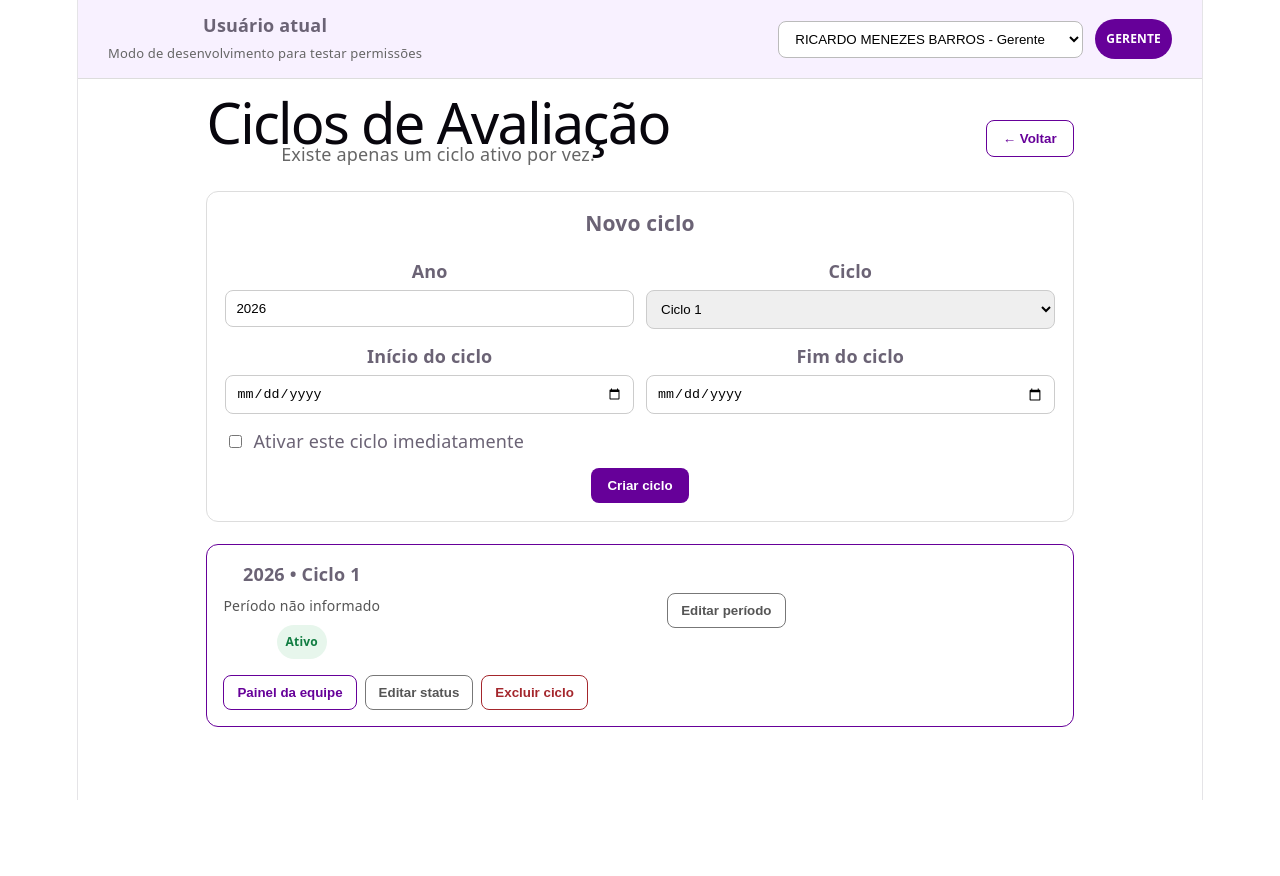
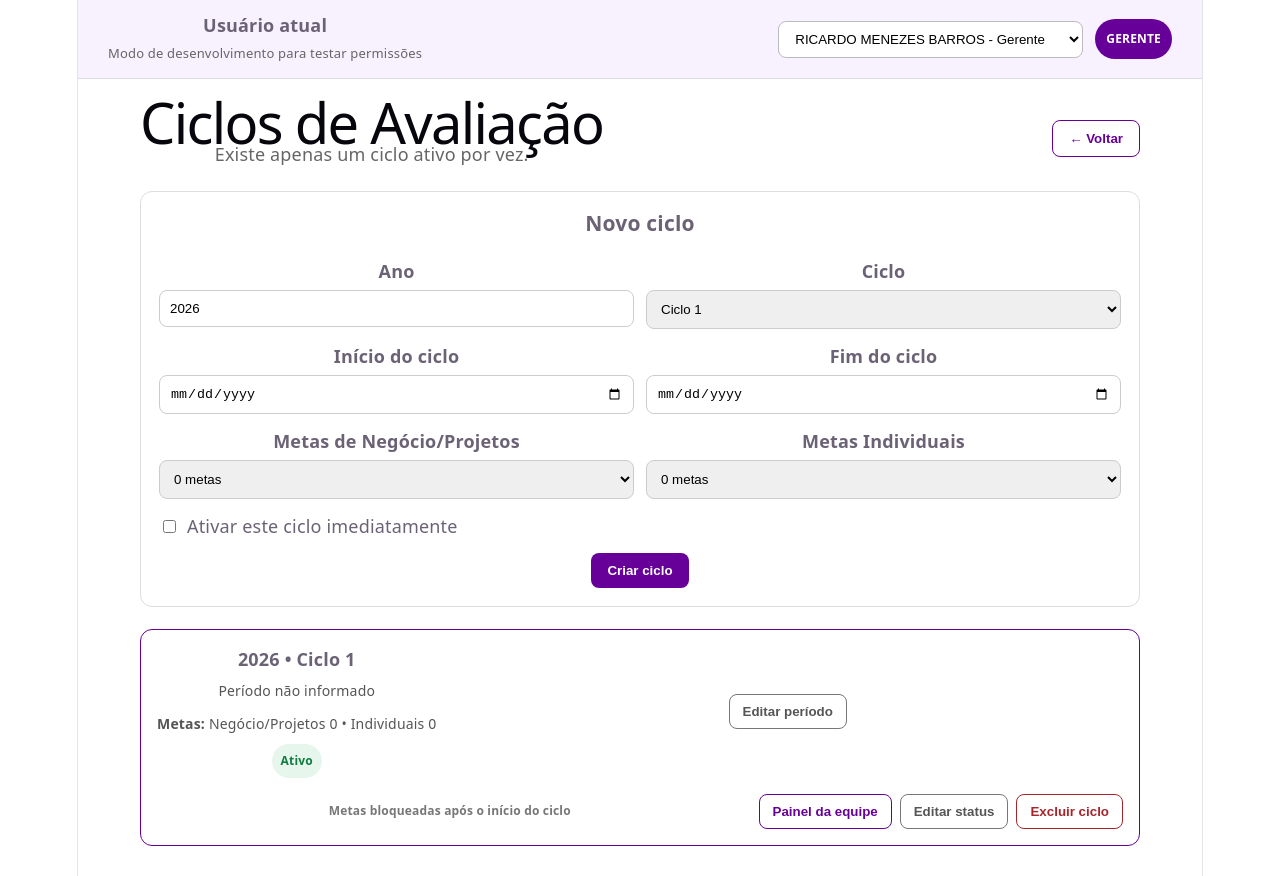
Before and after one commit to salinasjmilesbr/feedback-control-public, a React (Vite) app: page /ciclos in a window 1280 px wide. Before the commit the page ends 800 px from the top, so only its background shows below. Built offline with nearby package versions, Linux system fonts and the light colour scheme.

Commit message:
Adiciona configuração de metas por ciclo e bloqueio após ativação

```diff
--- a/src/pages/CiclosAvaliacaoPage.tsx
+++ b/src/pages/CiclosAvaliacaoPage.tsx
@@ -6,6 +6,7 @@ import {
   encerrarCiclo,
   excluirCiclo,
   getCiclosAvaliacao,
+  atualizarConfiguracaoMetasCiclo,
   atualizarPeriodoCiclo,
   atualizarStatusCiclo,
   formatarPeriodoCiclo,
@@ -26,6 +27,10 @@ function CiclosAvaliacaoPage() {
   const [ciclo, setCiclo] = useState<1 | 2 | 3>(1);
   const [dataInicio, setDataInicio] = useState("");
   const [dataFim, setDataFim] = useState("");
+  const [quantidadeMetasNegocio, setQuantidadeMetasNegocio] =
+    useState<0 | 1 | 2 | 3>(0);
+  const [quantidadeMetasIndividuais, setQuantidadeMetasIndividuais] =
+    useState<0 | 1 | 2 | 3>(0);
   const [ativarAgora, setAtivarAgora] = useState(false);
   const [editandoPeriodoId, setEditandoPeriodoId] = useState<string | null>(null);
   const [editandoStatusId, setEditandoStatusId] = useState<string | null>(null);
@@ -33,6 +38,12 @@ function CiclosAvaliacaoPage() {
     useState<StatusCicloAvaliacao>("PLANEJADO");
   const [periodoInicioEdicao, setPeriodoInicioEdicao] = useState("");
   const [periodoFimEdicao, setPeriodoFimEdicao] = useState("");
+  const [editandoMetasId, setEditandoMetasId] =
+    useState<string | null>(null);
+  const [metasNegocioEdicao, setMetasNegocioEdicao] =
+    useState<0 | 1 | 2 | 3>(0);
+  const [metasIndividuaisEdicao, setMetasIndividuaisEdicao] =
+    useState<0 | 1 | 2 | 3>(0);
   const [erro, setErro] = useState("");
 
   void versao;
@@ -60,6 +71,8 @@ function CiclosAvaliacaoPage() {
         ciclo,
         dataInicio,
         dataFim,
+        quantidadeMetasNegocio,
+        quantidadeMetasIndividuais,
         ativarAgora
       );
 
@@ -69,6 +82,8 @@ function CiclosAvaliacaoPage() {
 
       setDataInicio("");
       setDataFim("");
+      setQuantidadeMetasNegocio(0);
+      setQuantidadeMetasIndividuais(0);
       setVersao((valor) => valor + 1);
     } catch (error) {
       setErro(
@@ -263,6 +278,65 @@ function CiclosAvaliacaoPage() {
           </label>
         </div>
 
+        <div
+          style={{
+            display: "grid",
+            gridTemplateColumns: "minmax(180px, 1fr) minmax(180px, 1fr)",
+            gap: "12px",
+            marginTop: "14px",
+          }}
+        >
+          <label>
+            <strong>Metas de Negócio/Projetos</strong>
+            <select
+              value={quantidadeMetasNegocio}
+              onChange={(event) =>
+                setQuantidadeMetasNegocio(
+                  Number(event.target.value) as 0 | 1 | 2 | 3
+                )
+              }
+              style={{
+                width: "100%",
+                marginTop: "6px",
+                padding: "10px",
+                borderRadius: "8px",
+                border: "1px solid #ccc",
+                boxSizing: "border-box",
+              }}
+            >
+              <option value={0}>0 metas</option>
+              <option value={1}>1 meta</option>
+              <option value={2}>2 metas</option>
+              <option value={3}>3 metas</option>
+            </select>
+          </label>
+
+          <label>
+            <strong>Metas Individuais</strong>
+            <select
+              value={quantidadeMetasIndividuais}
+              onChange={(event) =>
+                setQuantidadeMetasIndividuais(
+                  Number(event.target.value) as 0 | 1 | 2 | 3
+                )
+              }
+              style={{
+                width: "100%",
+                marginTop: "6px",
+                padding: "10px",
+                borderRadius: "8px",
+                border: "1px solid #ccc",
+                boxSizing: "border-box",
+              }}
+            >
+              <option value={0}>0 metas</option>
+              <option value={1}>1 meta</option>
+              <option value={2}>2 metas</option>
+              <option value={3}>3 metas</option>
+            </select>
+          </label>
+        </div>
+
         <label
           style={{
             display: "flex",
@@ -334,6 +408,19 @@ function CiclosAvaliacaoPage() {
                 }}
               >
                 {formatarPeriodoCiclo(item.dataInicio, item.dataFim)}
+              </div>
+
+              <div
+                style={{
+                  marginTop: "7px",
+                  color: "#555",
+                  fontSize: "14px",
+                }}
+              >
+                <strong>Metas:</strong>{" "}
+                Negócio/Projetos {item.quantidadeMetasNegocio ?? 0}
+                {" • "}
+                Individuais {item.quantidadeMetasIndividuais ?? 0}
               </div>
 
               <div
@@ -486,6 +573,140 @@ function CiclosAvaliacaoPage() {
                 >
                   Editar período
                 </button>
+              )}
+            </div>
+
+            <div
+              style={{
+                minWidth: "300px",
+                flex: "1 1 340px",
+              }}
+            >
+              {item.status === "PLANEJADO" ? (
+                editandoMetasId === item.id ? (
+                  <div
+                    style={{
+                      display: "grid",
+                      gridTemplateColumns: "1fr 1fr auto",
+                      gap: "8px",
+                      alignItems: "end",
+                    }}
+                  >
+                    <label style={{ fontSize: "12px" }}>
+                      Metas Negócio
+                      <select
+                        value={metasNegocioEdicao}
+                        onChange={(event) =>
+                          setMetasNegocioEdicao(
+                            Number(event.target.value) as 0 | 1 | 2 | 3
+                          )
+                        }
+                        style={{
+                          width: "100%",
+                          marginTop: "4px",
+                          padding: "8px",
+                          boxSizing: "border-box",
+                        }}
+                      >
+                        <option value={0}>0</option>
+                        <option value={1}>1</option>
+                        <option value={2}>2</option>
+                        <option value={3}>3</option>
+                      </select>
+                    </label>
+
+                    <label style={{ fontSize: "12px" }}>
+                      Metas Individuais
+                      <select
+                        value={metasIndividuaisEdicao}
+                        onChange={(event) =>
+                          setMetasIndividuaisEdicao(
+                            Number(event.target.value) as 0 | 1 | 2 | 3
+                          )
+                        }
+                        style={{
+                          width: "100%",
+                          marginTop: "4px",
+                          padding: "8px",
+                          boxSizing: "border-box",
+                        }}
+                      >
+                        <option value={0}>0</option>
+                        <option value={1}>1</option>
+                        <option value={2}>2</option>
+                        <option value={3}>3</option>
+                      </select>
+                    </label>
+
+                    <button
+                      type="button"
+                      onClick={() => {
+                        try {
+                          atualizarConfiguracaoMetasCiclo(
+                            item.id,
+                            metasNegocioEdicao,
+                            metasIndividuaisEdicao
+                          );
+                          setEditandoMetasId(null);
+                          setErro("");
+                          setVersao((valor) => valor + 1);
+                        } catch (error) {
+                          setErro(
+                            error instanceof Error
+                              ? error.message
+                              : "Não foi possível atualizar as metas."
+                          );
+                        }
+                      }}
+                      style={{
+                        padding: "9px 12px",
+                        borderRadius: "8px",
+                        border: "none",
+                        backgroundColor: "#660099",
+                        color: "#fff",
+                        cursor: "pointer",
+                        fontWeight: "bold",
+                      }}
+                    >
+                      Salvar
+                    </button>
+                  </div>
+                ) : (
+                  <button
+                    type="button"
+                    onClick={() => {
+                      setEditandoMetasId(item.id);
+                      setMetasNegocioEdicao(
+                        item.quantidadeMetasNegocio ?? 0
+                      );
+                      setMetasIndividuaisEdicao(
+                        item.quantidadeMetasIndividuais ?? 0
+                      );
+                      setErro("");
+                    }}
+                    style={{
+                      padding: "9px 13px",
+                      borderRadius: "8px",
+                      border: "1px solid #777",
+                      backgroundColor: "#fff",
+                      color: "#555",
+                      cursor: "pointer",
+                      fontWeight: "bold",
+                    }}
+                  >
+                    Editar metas
+                  </button>
+                )
+              ) : (
+                <div
+                  style={{
+                    fontSize: "12px",
+                    color: "#777",
+                    fontWeight: "600",
+                  }}
+                >
+                  Metas bloqueadas após o início do ciclo
+                </div>
               )}
             </div>
 
--- a/src/pages/ColaboradoresPage.tsx
+++ b/src/pages/ColaboradoresPage.tsx
@@ -90,6 +90,24 @@ function ColaboradoresPage() {
             justifyContent: "flex-end",
           }}
         >
+          {usuarioAtual.funcao === "GERENTE" && (
+            <button
+              type="button"
+              onClick={() => navigate("/ciclos")}
+              style={{
+                padding: "10px 16px",
+                borderRadius: "8px",
+                border: "1px solid #660099",
+                backgroundColor: "#fff",
+                color: "#660099",
+                cursor: "pointer",
+                fontWeight: "600",
+              }}
+            >
+              Ciclos de Avaliação
+            </button>
+          )}
+
           {usuarioAtual.funcao === "COORDENADOR" && (
             <button
               type="button"
--- a/src/services/cicloAvaliacaoStorage.ts
+++ b/src/services/cicloAvaliacaoStorage.ts
@@ -90,6 +90,8 @@ export function criarCiclo(
   ciclo: 1 | 2 | 3,
   dataInicio: string,
   dataFim: string,
+  quantidadeMetasNegocio: 0 | 1 | 2 | 3,
+  quantidadeMetasIndividuais: 0 | 1 | 2 | 3,
   ativarAgora = false
 ): CicloAvaliacao {
   const ciclos = getCiclosAvaliacao();
@@ -126,6 +128,8 @@ export function criarCiclo(
     ciclo,
     dataInicio,
     dataFim,
+    quantidadeMetasNegocio,
+    quantidadeMetasIndividuais,
     status: ativarAgora ? "ATIVO" : "PLANEJADO",
     dataCriacao: agora,
     dataUltimaAtualizacao: agora,
@@ -296,6 +300,40 @@ export function atualizarStatusCiclo(
   );
 }
 
+export function atualizarConfiguracaoMetasCiclo(
+  id: string,
+  quantidadeMetasNegocio: 0 | 1 | 2 | 3,
+  quantidadeMetasIndividuais: 0 | 1 | 2 | 3
+): void {
+  const ciclos = getCiclosAvaliacao();
+  const alvo = ciclos.find((item) => item.id === id);
+
+  if (!alvo) {
+    throw new Error("Ciclo não encontrado.");
+  }
+
+  if (alvo.status !== "PLANEJADO") {
+    throw new Error(
+      "A configuração de metas só pode ser alterada enquanto o ciclo estiver Planejado."
+    );
+  }
+
+  const agora = new Date().toISOString();
+
+  persistir(
+    ciclos.map((item) =>
+      item.id === id
+        ? {
+            ...item,
+            quantidadeMetasNegocio,
+            quantidadeMetasIndividuais,
+            dataUltimaAtualizacao: agora,
+          }
+        : item
+    )
+  );
+}
+
 export function excluirCiclo(id: string): void {
   const ciclos = getCiclosAvaliacao();
 
--- a/src/types/CicloAvaliacao.ts
+++ b/src/types/CicloAvaliacao.ts
@@ -9,6 +9,11 @@ export interface CicloAvaliacao {
   ciclo: 1 | 2 | 3;
   dataInicio?: string;
   dataFim?: string;
+
+  // Quantidades máximas de metas permitidas no ciclo.
+  // Opcionais para manter compatibilidade com ciclos antigos.
+  quantidadeMetasNegocio?: 0 | 1 | 2 | 3;
+  quantidadeMetasIndividuais?: 0 | 1 | 2 | 3;
   status: StatusCicloAvaliacao;
   dataCriacao: string;
   dataUltimaAtualizacao: string;
```
